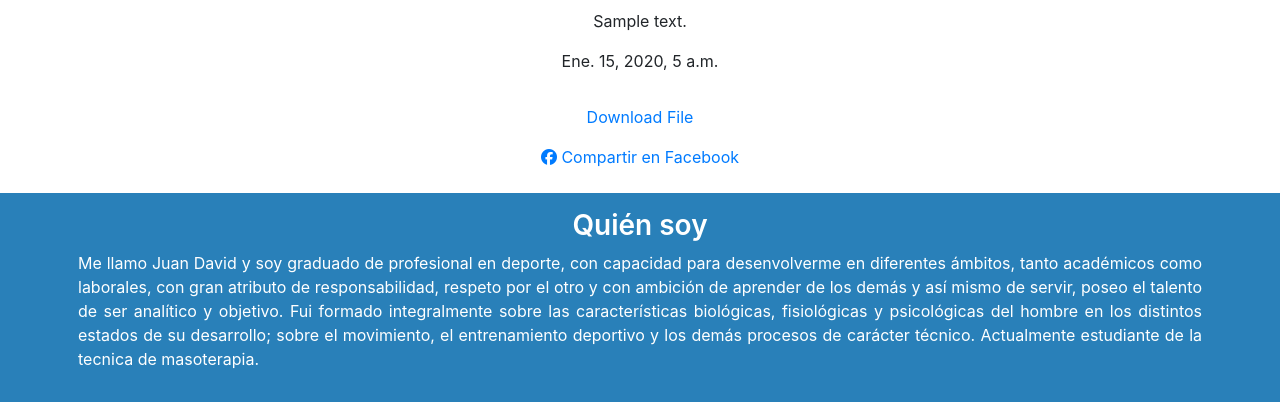
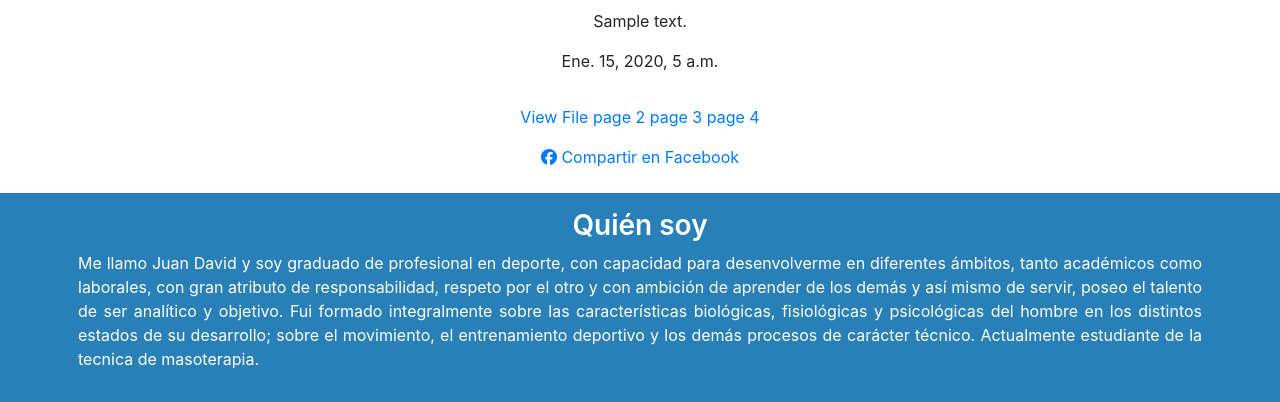
Before and after one commit to Martica199005/BlogJuandafinalProject, a Django app: a page that uses articles/templates/articles/articles_details.html in a window 1280 px wide. Shown: the part 330-732 px from the top of the page. Run offline with Django 3.2, Linux system fonts and the light colour scheme; tables that the repository leaves empty hold one stand-in row (values such as "Sample post"); some libraries are stand-ins or nearby versions.

Commit message:
temporary solution for the download

```diff
--- a/articles/templates/articles/articles_details.html
+++ b/articles/templates/articles/articles_details.html
@@ -33,10 +33,15 @@
           <div class="row">
             <div class="col-12 py-1 py-md-3">
               <!--<a href="{{articles.thumb.url}}" download="{{articles.thumb.url}}">Download File</a>
-              <p>{{articles.thumb}}.pdf</p>
               <a href="https://res.cloudinary.com/demo/image/upload/fl_attachment/multi_page_pdf.pdf" target="_blank" rel="nofollow noreferrer">Download2</a>
               <a href="https://res.cloudinary.com/hybzktgvk/image/upload/v1587918400/fl_attachment/samples/sheep.jpg" target="_blank" rel="nofollow noreferrer">Download2</a>-->
-              <a href="https://res.cloudinary.com/hybzktgvk/image/upload/v1588268494/fl_attachment/{{articles.thumb}}.pdf" target="_blank" rel="nofollow noreferrer">Download File</a>
+              <a href="https://res.cloudinary.com/hybzktgvk/image/upload/pg_1/v1588519510/media/{{articles.thumb}}.jpg" target="_blank" rel="nofollow noreferrer">View File</a>
+              <a href="https://res.cloudinary.com/hybzktgvk/image/upload/pg_2/v1588519510/media/{{articles.thumb}}.jpg" target="_blank" rel="nofollow noreferrer">page 2</a>
+              <a href="https://res.cloudinary.com/hybzktgvk/image/upload/pg_3/v1588519510/media/{{articles.thumb}}.jpg" target="_blank" rel="nofollow noreferrer">page 3</a>
+              <a href="https://res.cloudinary.com/hybzktgvk/image/upload/pg_4/v1588519510/media/{{articles.thumb}}.jpg" target="_blank" rel="nofollow noreferrer">page 4</a>
+
+
+
             </div>
           </div>
           <a href="https://www.facebook.com/sharer/sharer.php?u=https://blogjuanda1.herokuapp.com/articles/{{articles.slug}}/">
--- a/mysite/settings.py
+++ b/mysite/settings.py
@@ -30,7 +30,7 @@ SECRET_KEY = os.environ.get('SECRET_KEY','aa')
 #DEBUG = (os.environ.get('DEBUG_VALUE')=='True')
 DEBUG='True'
 
-ALLOWED_HOSTS = ["blogjuanda1.herokuapp.com","localhost", "127.0.0.1"]
+ALLOWED_HOSTS = ["blogjuanda1.herokuapp.com","localhost", "127.0.0.1","juandavidriverablog.tk"]
 
 
 # Application definition
```
